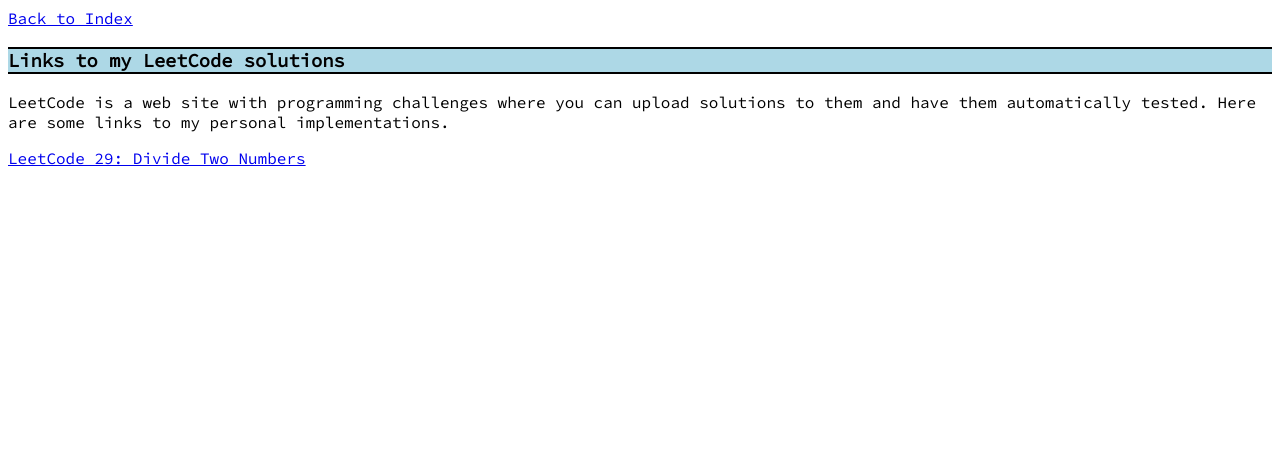
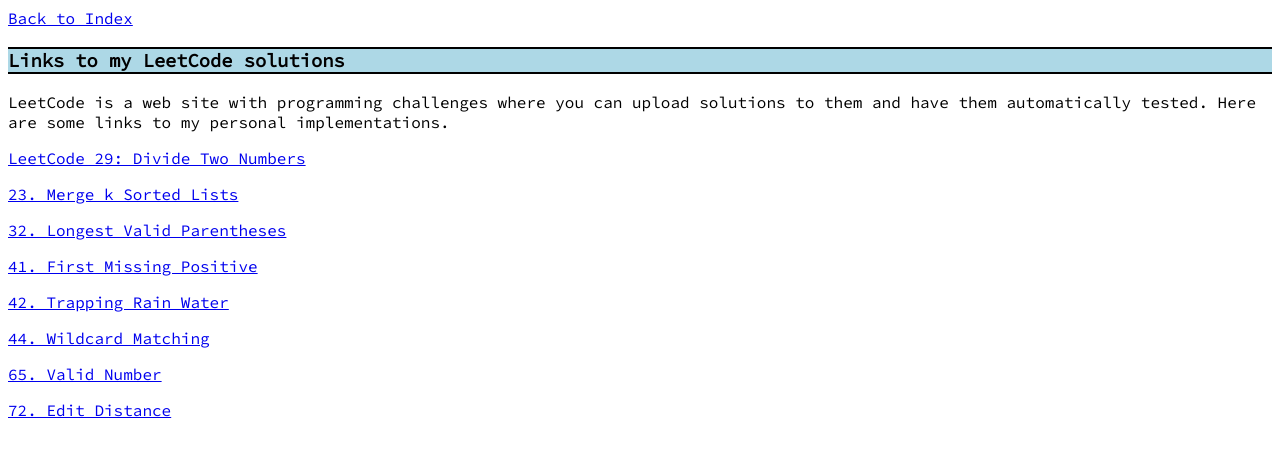
Before and after one commit to dnsvee/dnsvee.github.io, a plain HTML site: page leetcode.html in a window 1280 px wide. Drawn offline with Linux system fonts and the light colour scheme.

Commit message:
added LeetCode

```diff
--- a/leetcode.html
+++ b/leetcode.html
@@ -11,6 +11,14 @@
 		<h3>Links to my LeetCode solutions</h3>
 		<p>LeetCode is a web site with programming challenges where you can upload solutions to them and have them automatically tested. Here are some links to my personal implementations.</p>
 		<p><a href='https://leetcode.com/problems/divide-two-integers/discuss/1442656/python-solution-using-recursion'>LeetCode 29: Divide Two Numbers</a><p>
+		<p><a href='https://leetcode.com/problems/merge-k-sorted-lists/discuss/1446198/Solution-using-JavaScript'>23. Merge k Sorted Lists</a><p>
+		<p><a href='https://leetcode.com/problems/longest-valid-parentheses/discuss/1446203/Solution-in-Python-using-stack'>32. Longest Valid Parentheses</a><p>
+		<p><a href='https://leetcode.com/problems/first-missing-positive/discuss/1429488/Python-solution-with-comments'>41. First Missing Positive</a><p>
+		<p><a href='https://leetcode.com/problems/trapping-rain-water/discuss/1440678/Python-solution-(some-comments)'>42. Trapping Rain Water</a><p>
+		<p><a href='https://leetcode.com/problems/wildcard-matching/discuss/1438483/Slow-but-it-works-(Python)'>44. Wildcard Matching</a><p>
+		<p><a href='https://leetcode.com/problems/valid-number/discuss/1440739/Python-solution'>65. Valid Number</a><p>
+		<p><a href='https://leetcode.com/problems/edit-distance/discuss/1446217/Distance-of-the-Edits-in-JavaScript'>72. Edit Distance</a><p>
+		<p><a href=''></a><p>
 
 	</body>
 </html>
```
